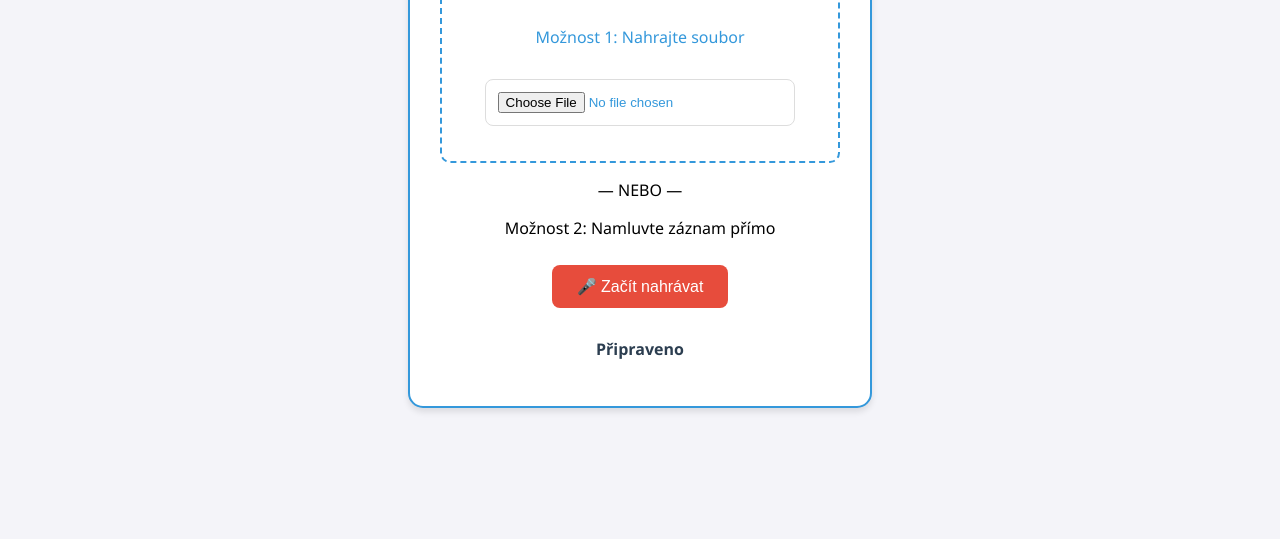
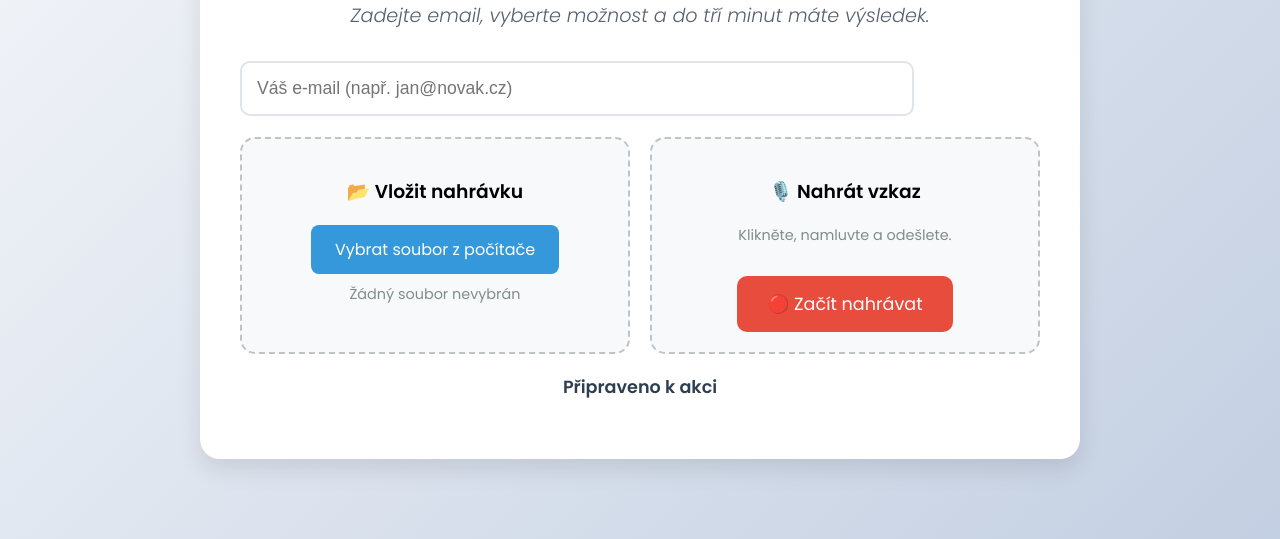
Before and after one commit to skrutovec18-hash/zaznamnik, a plain HTML site: page index.html in a window 1280 px wide. Shown: the part 261-800 px from the top of the page. Drawn offline with Linux system fonts and the light colour scheme.

Commit message:
Update index.html

```diff
--- a/index.html
+++ b/index.html
@@ -2,36 +2,187 @@
 <html lang="cs">
 <head>
     <meta charset="UTF-8">
-    <title>Záznamník & Analyzátor</title>
+    <meta name="viewport" content="width=device-width, initial-scale=1.0">
+    <title>Tvůj záznamník</title>
+    <link href="https://fonts.googleapis.com/css2?family=Poppins:ital,wght@0,300;0,400;0,600;1,300&display=swap" rel="stylesheet">
     <style>
-        body { font-family: 'Segoe UI', Tahoma, Geneva, Verdana, sans-serif; text-align: center; padding: 50px; background-color: #f4f4f9; }
-        .box { border: 2px solid #3498db; padding: 30px; display: inline-block; border-radius: 15px; background: white; box-shadow: 0 4px 6px rgba(0,0,0,0.1); width: 400px; }
-        input[type="email"], input[type="file"] { margin: 15px 0; padding: 12px; width: 80%; border-radius: 8px; border: 1px solid #ddd; }
-        button { margin: 10px; padding: 12px 25px; font-size: 16px; cursor: pointer; border-radius: 8px; border: none; transition: 0.3s; }
+        body {
+            font-family: 'Poppins', sans-serif;
+            margin: 0;
+            padding: 0;
+            /* Jemný moderní přechod */
+            background: linear-gradient(135deg, #f5f7fa 0%, #c3cfe2 100%);
+            height: 100vh;
+            display: flex;
+            flex-direction: column;
+            align-items: center;
+            justify-content: center;
+        }
+
+        .warning-banner {
+            background-color: #ff4757;
+            color: white;
+            width: 100%;
+            text-align: center;
+            padding: 10px 0;
+            font-weight: bold;
+            position: fixed;
+            top: 0;
+            left: 0;
+            z-index: 1000;
+            box-shadow: 0 2px 5px rgba(0,0,0,0.2);
+        }
+
+        .container {
+            background: white;
+            width: 90%;
+            max-width: 800px; /* Širší okno */
+            min-height: 70vh; /* Vyšší okno */
+            padding: 40px;
+            border-radius: 20px;
+            box-shadow: 0 10px 25px rgba(0,0,0,0.1);
+            text-align: center;
+            display: flex;
+            flex-direction: column;
+            justify-content: space-evenly; /* Rozprostření obsahu */
+        }
+
+        h1 {
+            color: #2c3e50;
+            font-size: 3.5rem; /* 2x větší než běžně */
+            margin-bottom: 10px;
+            font-weight: 600;
+        }
+
+        .subtitle {
+            font-style: italic;
+            color: #57606f;
+            font-size: 1.2rem;
+            margin-bottom: 30px;
+            font-weight: 300;
+        }
+
+        input[type="email"] {
+            padding: 15px;
+            width: 80%;
+            font-size: 1.1rem;
+            border: 2px solid #dfe4ea;
+            border-radius: 10px;
+            margin-bottom: 20px;
+            outline: none;
+            transition: 0.3s;
+        }
+
+        input[type="email"]:focus {
+            border-color: #3498db;
+        }
+
+        .options-grid {
+            display: flex;
+            flex-direction: row;
+            justify-content: space-around;
+            gap: 20px;
+            flex-wrap: wrap;
+        }
+
+        .option-box {
+            flex: 1;
+            min-width: 280px;
+            padding: 20px;
+            border: 2px dashed #bdc3c7;
+            border-radius: 15px;
+            background-color: #f8f9fa;
+        }
+
+        button {
+            padding: 15px 30px;
+            font-size: 1.1rem;
+            cursor: pointer;
+            border-radius: 10px;
+            border: none;
+            transition: 0.3s;
+            font-family: 'Poppins', sans-serif;
+            font-weight: 500;
+            margin-top: 15px;
+        }
+
+        /* Tlačítko nahrávání */
         #recordBtn { background-color: #e74c3c; color: white; }
-        #recordBtn:hover { background-color: #c0392b; }
-        .upload-area { border: 2px dashed #3498db; padding: 20px; margin: 15px 0; border-radius: 10px; color: #3498db; }
-        #status { color: #2c3e50; font-weight: bold; margin-top: 20px; }
+        #recordBtn:hover { background-color: #c0392b; transform: scale(1.02); }
+
+        /* Tlačítko odeslání souboru */
+        #uploadBtn {
+            background-color: #2ecc71;
+            color: white;
+            display: none; /* Skryté, dokud není vybrán soubor */
+            width: 100%;
+        }
+        #uploadBtn:hover { background-color: #27ae60; transform: scale(1.02); }
+
+        /* Custom input file */
+        input[type="file"] {
+            display: none; /* Skryjeme ošklivý defaultní input */
+        }
+
+        .custom-file-upload {
+            display: inline-block;
+            padding: 12px 24px;
+            cursor: pointer;
+            background-color: #3498db;
+            color: white;
+            border-radius: 8px;
+            transition: 0.3s;
+        }
+        .custom-file-upload:hover { background-color: #2980b9; }
+
+        #status {
+            color: #2c3e50;
+            font-weight: bold;
+            font-size: 1.1rem;
+            margin-top: 20px;
+            min-height: 1.5em;
+        }
+
+        #selectedFileName {
+            margin: 10px 0;
+            color: #7f8c8d;
+            font-size: 0.9rem;
+        }
     </style>
 </head>
 <body>
-    <div class="box">
-        <h2>Analyzátor hovorů</h2>
-        <input type="email" id="userEmail" placeholder="Váš e-mail pro zaslání zápisu" required>
 
-        <div class="upload-area">
-            <p>Možnost 1: Nahrajte soubor</p>
-            <input type="file" id="fileInput" accept="audio/*">
+    <div class="warning-banner">
+        ⚠️ STRÁNKY JSOU ZATÍM NEDOSTUPNÉ, JIŽ BRZY ZAČNEME ŠETŘIT VÁŠ ČAS ⚠️
+    </div>
+
+    <div class="container">
+        <div>
+            <h1>Tvůj záznamník</h1>
+            <p class="subtitle">Zadejte email, vyberte možnost a do tří minut máte výsledek.</p>
         </div>
 
-        <p>— NEBO —</p>
+        <input type="email" id="userEmail" placeholder="Váš e-mail (např. jan@novak.cz)" required>
 
-        <div class="record-area">
-            <p>Možnost 2: Namluvte záznam přímo</p>
-            <button id="recordBtn">🎤 Začít nahrávat</button>
+        <div class="options-grid">
+            <div class="option-box">
+                <h3>📂 Vložit nahrávku</h3>
+                <label class="custom-file-upload">
+                    <input type="file" id="fileInput" accept="audio/*">
+                    Vybrat soubor z počítače
+                </label>
+                <div id="selectedFileName">Žádný soubor nevybrán</div>
+                <button id="uploadBtn">Potvrdit a odeslat</button>
+            </div>
+
+            <div class="option-box">
+                <h3>🎙️ Nahrát vzkaz</h3>
+                <p style="font-size: 0.9rem; color: #7f8c8d;">Klikněte, namluvte a odešlete.</p>
+                <button id="recordBtn">🔴 Začít nahrávat</button>
+            </div>
         </div>
 
-        <p id="status">Připraveno</p>
+        <p id="status">Připraveno k akci</p>
     </div>
 
     <script>
@@ -39,12 +190,35 @@
         let audioChunks = [];
         const recordBtn = document.getElementById('recordBtn');
         const fileInput = document.getElementById('fileInput');
+        const uploadBtn = document.getElementById('uploadBtn');
         const status = document.getElementById('status');
+        const selectedFileName = document.getElementById('selectedFileName');
 
-        // ZDE JE TVŮJ NOVÝ SPRÁVNÝ WEBHOOK
+        // ZDE JE TVŮJ WEBHOOK
         const webhookUrl = 'https://hook.eu1.make.com/3u0jkgdl85btm4cjm1kepy2834kn2txw';
 
-        // --- MANIPULACE S NAHRÁVÁNÍM ---
+        // --- 1. LOGIKA PRO SOUBOR ---
+        fileInput.onchange = (e) => {
+            const file = e.target.files[0];
+            if (file) {
+                selectedFileName.innerText = "Vybráno: " + file.name;
+                uploadBtn.style.display = "inline-block"; // Zobrazit tlačítko pro odeslání
+                status.innerText = "Soubor připraven. Klikněte na 'Potvrdit a odeslat'.";
+            } else {
+                uploadBtn.style.display = "none";
+                selectedFileName.innerText = "Žádný soubor nevybrán";
+            }
+        };
+
+        uploadBtn.onclick = () => {
+            const file = fileInput.files[0];
+            if (file) {
+                status.innerText = 'Odesílám soubor...';
+                odeslatData(file, file.name);
+            }
+        };
+
+        // --- 2. LOGIKA PRO MIKROFON ---
         recordBtn.onclick = async () => {
             if (!mediaRecorder || mediaRecorder.state === 'inactive') {
                 try {
@@ -52,35 +226,36 @@
                     mediaRecorder = new MediaRecorder(stream);
                     audioChunks = [];
                     mediaRecorder.ondataavailable = e => audioChunks.push(e.data);
-                    mediaRecorder.onstop = () => odeslatData(new Blob(audioChunks, { type: 'audio/webm' }), 'nahravka.webm');
+
+                    mediaRecorder.onstop = () => {
+                        const audioBlob = new Blob(audioChunks, { type: 'audio/webm' });
+                        status.innerText = 'Nahrávka dokončena. Odesílám...';
+                        odeslatData(audioBlob, 'nahravka_z_mikrofonu.webm');
+                    };
+
                     mediaRecorder.start();
-                    recordBtn.innerText = '🛑 Zastavit a odeslat';
-                    status.innerText = 'Nahrávám váš hlas...';
+                    recordBtn.innerText = '⏹️ Zastavit a odeslat';
+                    recordBtn.style.backgroundColor = '#2c3e50'; // Změna barvy při nahrávání
+                    status.innerText = 'Nahrávám... (Mluvte)';
                 } catch (err) {
                     status.innerText = 'Chyba: Mikrofon nebyl povolen.';
+                    alert('Pro nahrávání musíte povolit mikrofon v prohlížeči.');
                 }
             } else {
                 mediaRecorder.stop();
-                recordBtn.innerText = '🎤 Začít nahrávat';
-                status.innerText = 'Zpracovávám nahrávku...';
+                recordBtn.innerText = '🔴 Začít nahrávat';
+                recordBtn.style.backgroundColor = '#e74c3c'; // Zpět na červenou
             }
         };
 
-        // --- MANIPULACE S VLOŽENÝM SOUBOREM ---
-        fileInput.onchange = (e) => {
-            const file = e.target.files[0];
-            if (file) {
-                status.innerText = 'Odesílám vybraný soubor...';
-                odeslatData(file, file.name);
-            }
-        };
-
-        // --- SPOLEČNÁ FUNKCE PRO ODESLÁNÍ ---
+        // --- SPOLEČNÁ FUNKCE ODESLÁNÍ ---
         async function odeslatData(fileBlob, fileName) {
             const email = document.getElementById('userEmail').value;
-            if (!email) {
-                alert('Prosím, vyplňte nejdříve e-mail!');
-                status.innerText = 'Chybí e-mail.';
+
+            // Jednoduchá kontrola e-mailu
+            if (!email || !email.includes('@')) {
+                alert('Prosím, vyplňte platný e-mail!');
+                status.innerText = 'Chybí platný e-mail.';
                 return;
             }
 
@@ -91,12 +266,16 @@
             try {
                 const response = await fetch(webhookUrl, { method: 'POST', body: formData });
                 if (response.ok) {
-                    status.innerText = 'Úspěšně odesláno! Zkontrolujte mail.';
+                    status.innerText = '✅ Úspěšně odesláno! Zkontrolujte mail.';
+                    // Vyčistit formulář
+                    fileInput.value = "";
+                    uploadBtn.style.display = "none";
+                    selectedFileName.innerText = "Žádný soubor nevybrán";
                 } else {
-                    status.innerText = 'Chyba při odesílání do Make.';
+                    status.innerText = '❌ Chyba při odesílání do Make.';
                 }
             } catch (err) {
-                status.innerText = 'Chyba připojení k serveru.';
+                status.innerText = '❌ Chyba připojení k serveru.';
             }
         }
     </script>
```
